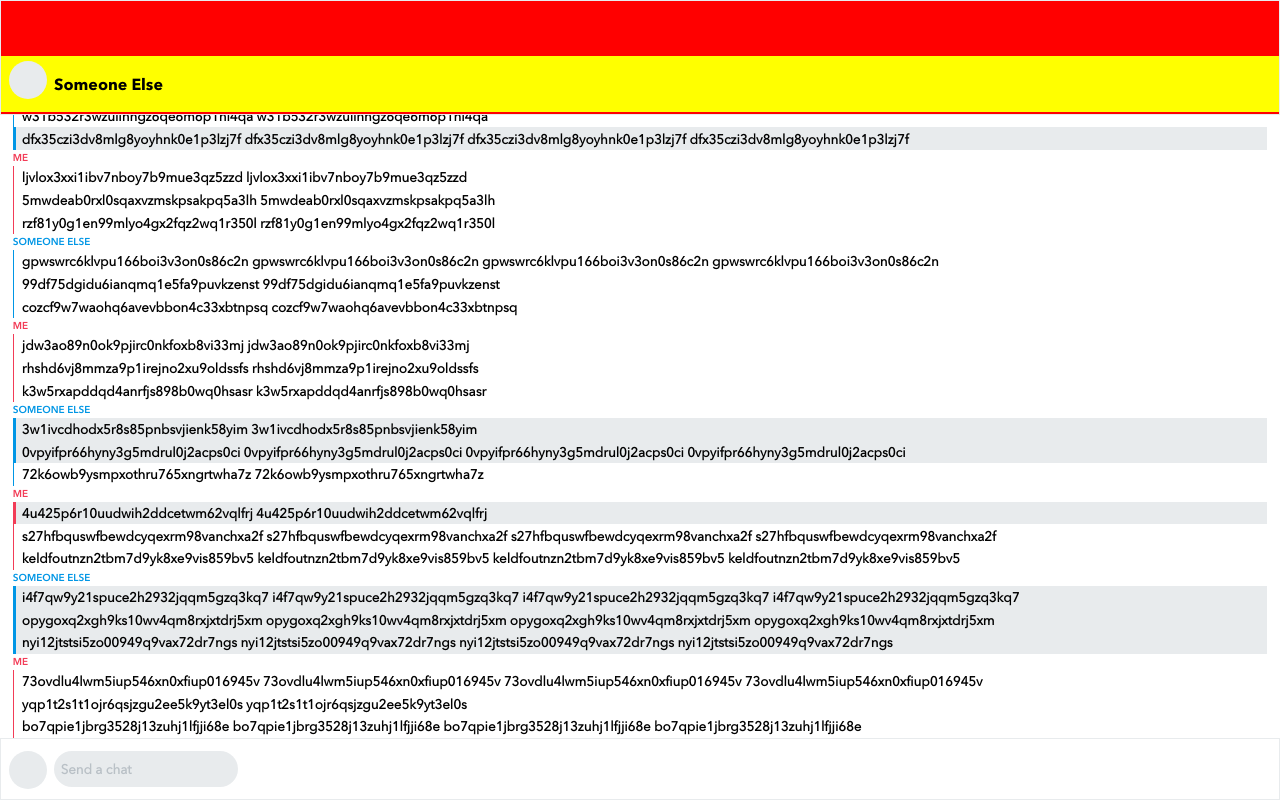
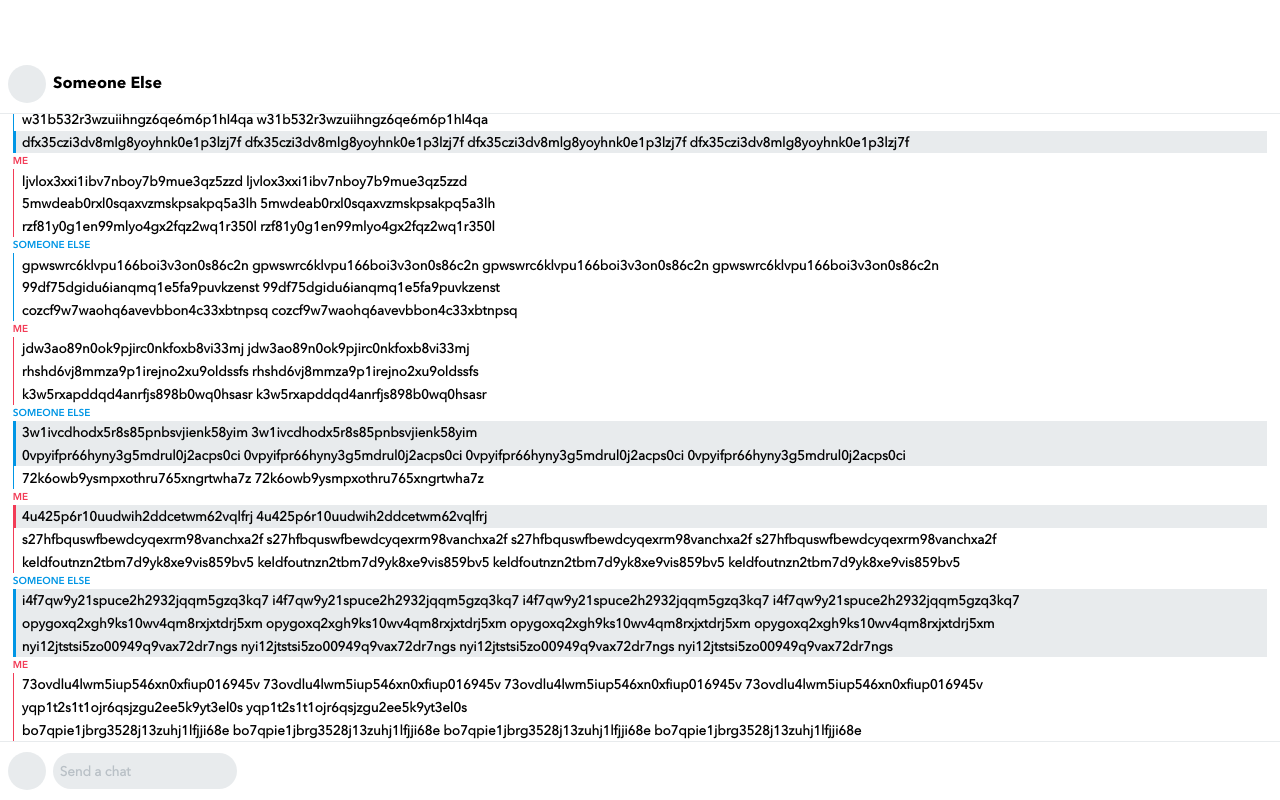
Before and after one commit to MikeQDev/snapchat-messages-ng, an Angular app: page / in a window 1280 px wide. Built offline with nearby package versions, Linux system fonts and the light colour scheme.

Commit message:
better allignment for top/bottom bars

```diff
--- a/src/app/app.component.css
+++ b/src/app/app.component.css
@@ -9,41 +9,40 @@
 
 .messageContainer {
     overflow: scroll;
-    height: 80vh;
     margin-left: 1vw;
     margin-right: 1vw;
+    display: flex;
     /*Start at bottom of messages*/
-    display: flex;
     flex-direction: column-reverse;
+    flex-shrink: 1;
+    flex-grow: 0;
 }
 
 .topContainer {
     overflow: hidden;
-    border: solid;
+    border-bottom: solid;
     border-width: .05em;
     border-color: #E8EBED;
-    background-color: red;
+    flex-shrink: 0;
+    flex-grow: 1;
     /* Because mobile hides behind the browser bar? ... */
-    padding-top: 55px;
-    height: 60px;
-}
-
-app-top-bar {
-    padding-top: 5px;
-    display: flex;
-    flex-direction: row;
-    background-color: yellow;
+    padding-top: 65px;
+    padding-bottom: 10px;
 }
 
 .bottomContainer {
     overflow: hidden;
-    border: solid;
+    border-top: solid;
     border-width: .05em;
     border-color: #E8EBED;
+    flex-shrink: 0;
+    flex-grow: 1;
+    padding-top: 10px;
+    padding-bottom: 10px;
 }
 
 /* Doesn't work in FF */
 
-/*.messageContainer::-webkit-scrollbar {
+.messageContainer::-webkit-scrollbar {
     display: none;
-}*/
+}
--- a/src/app/bottom-bar/bottom-bar.component.css
+++ b/src/app/bottom-bar/bottom-bar.component.css
@@ -1,11 +1,10 @@
 .bottomBar {
     display: flex;
     flex-direction: row;
+    align-items: center;
     bottom: 0;
     left: 0;
     right: 0;
-    padding-top: .75em;
-    padding-bottom: .75em;
 }
 
 .sendChatBox {
--- a/src/app/top-bar/top-bar.component.css
+++ b/src/app/top-bar/top-bar.component.css
@@ -1,5 +1,18 @@
+.topBar {
+    display: flex;
+    flex-direction: row;
+    align-items: center;
+    bottom: 0;
+    left: 0;
+    right: 0;
+}
+
 .chattingWithName {
     font-family: 'bold username';
+    margin: 0px;
+    text-align: middle;
+    height: inherit;
+    line-height: inherit;
 }
 
 .circle {
--- a/src/app/top-bar/top-bar.component.html
+++ b/src/app/top-bar/top-bar.component.html
@@ -1,2 +1,4 @@
-<div class="circle"></div>
-<p class="chattingWithName">Someone Else</p>
+<div class="topBar">
+    <div class="circle"></div>
+    <p class="chattingWithName">Someone Else</p>
+</div>
```
